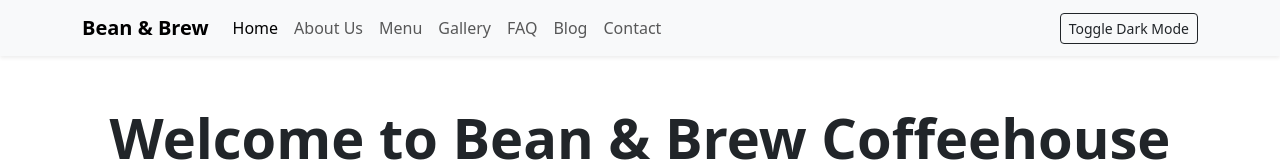
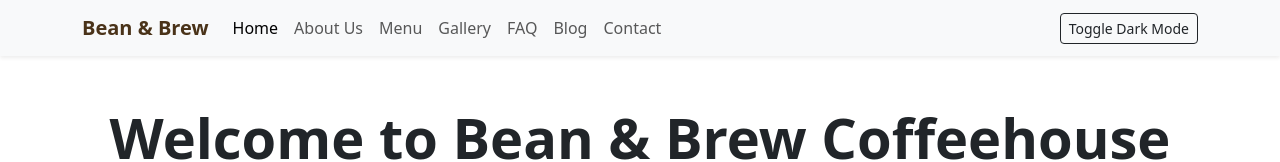
Before and after one commit to michaelmuti-dev/coffee-shop-app, a plain HTML site: page index.html in a window 1280 px wide. Shown: the top 162 px of the page. Drawn offline with nearby package versions, Linux system fonts and the light colour scheme.

Commit message:
Define warm espresso brand color for headers

```diff
--- a/styles.css
+++ b/styles.css
@@ -28,3 +28,6 @@ body.dark-mode .btn-outline-dark {
     color: #ffffff;
     border-color: #ffffff;
 }
+h1, h2, h3, .navbar-brand {
+    color: #4a3319; /* Warm espresso brown */
+}
```
